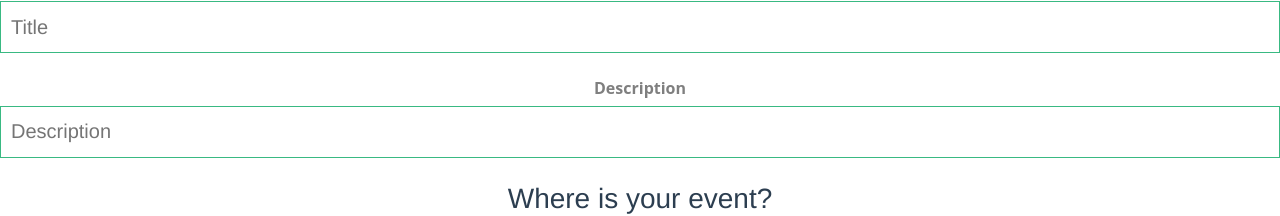
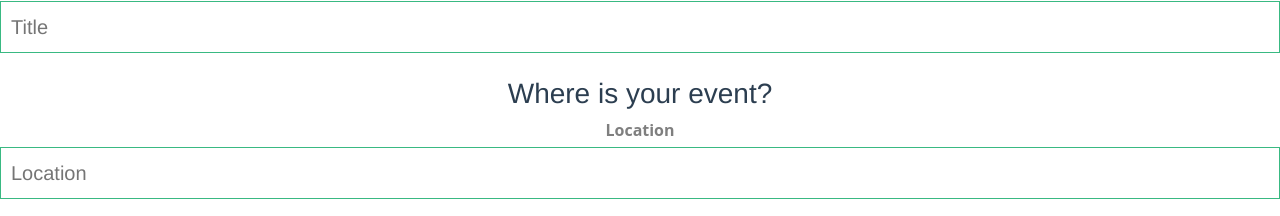
Before and after one commit to ThansudaJ21/CAMTCOIN_F, a Vue app: page /add-event in a window 1280 px wide. Shown: the part 369-585 px from the top of the page. Built offline with nearby package versions, Linux system fonts and the light colour scheme; no server answers.

Commit message:
Update code

```diff
--- a/src/views/EventForm.vue
+++ b/src/views/EventForm.vue
@@ -7,7 +7,7 @@
 
       <BaseInput v-model="event.title" type="text" label="Title" />
 
-      <BaseInput v-model="event.description" type="text" label="Description" />
+      <!-- <BaseInput v-model="event.description" type="text" label="Description" /> -->
 
       <h3>Where is your event?</h3>
 
```
Also changed, not shown: 1 other file (tests, documents, lock files or other folders).
